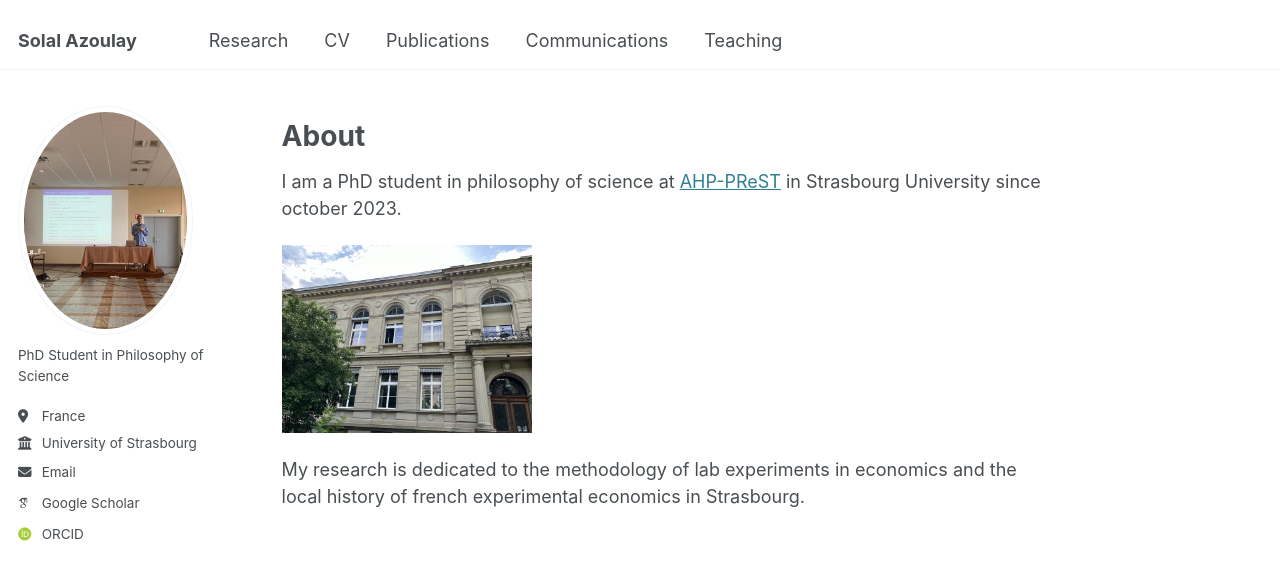
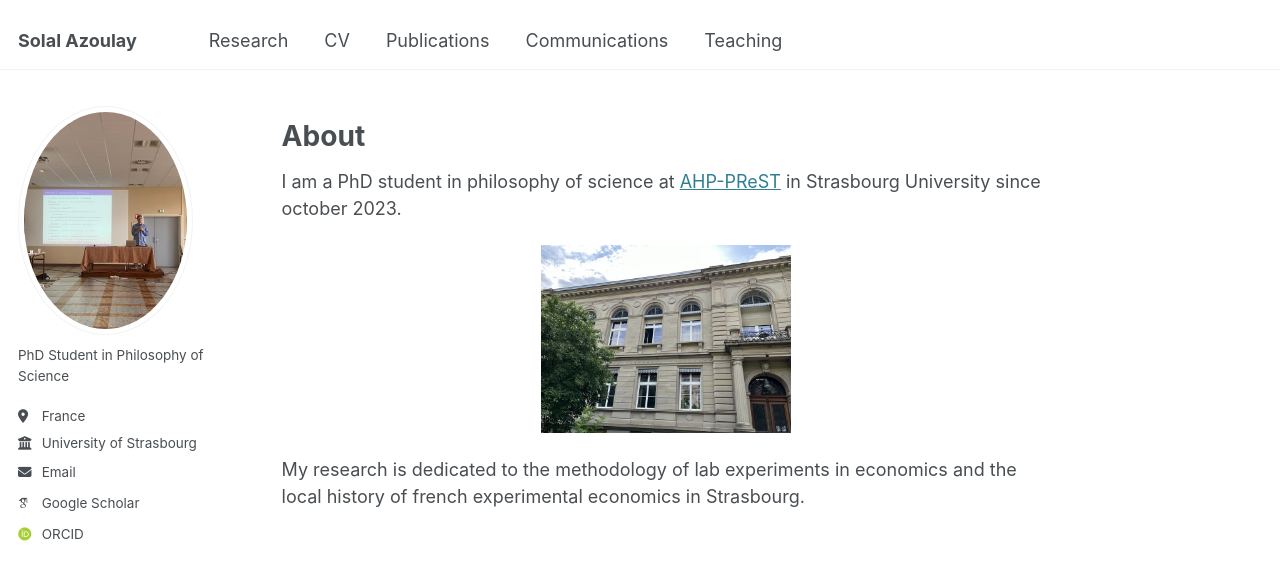
Before and after one commit to solal-azoulay/solal-azoulay.github.io, a Jekyll site: the page built from _pages/about.md, in a window 1280 px wide. Shown: the top 580 px of the page. Built offline with Jekyll 4.4.1, drawn with Linux system fonts in a browser that asks for light colours; some web fonts are replaced.

Commit message:
Update about.md

```diff
--- a/_pages/about.md
+++ b/_pages/about.md
@@ -10,7 +10,7 @@ About
 =====
 I am a PhD student in philosophy of science at [AHP-PReST](https://poincare.univ-lorraine.fr/) in Strasbourg University since october 2023.
 
-   ![Faculté de philosophie de Strasbourg](files/philo-unistra.jpg){: width="250px"}
+   ![Faculté de philosophie de Strasbourg](files/philo-unistra.jpg){: .align-center width="250px"}
 
 
 My research is dedicated to the methodology of lab experiments in economics and the local history of french experimental economics in Strasbourg.
```
